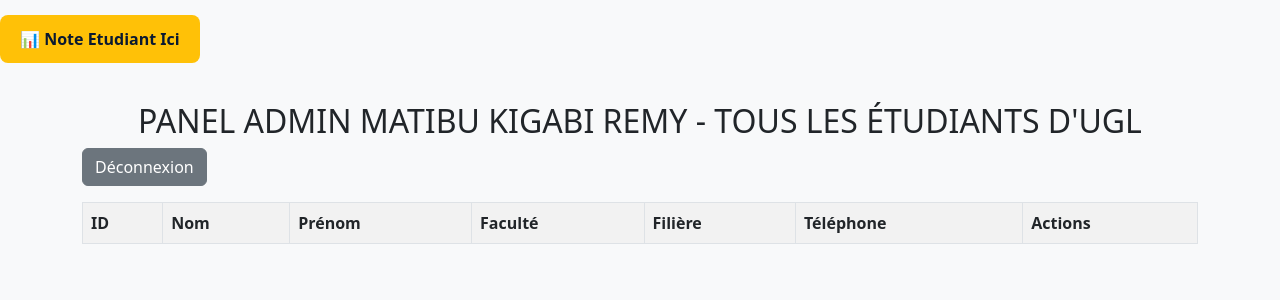
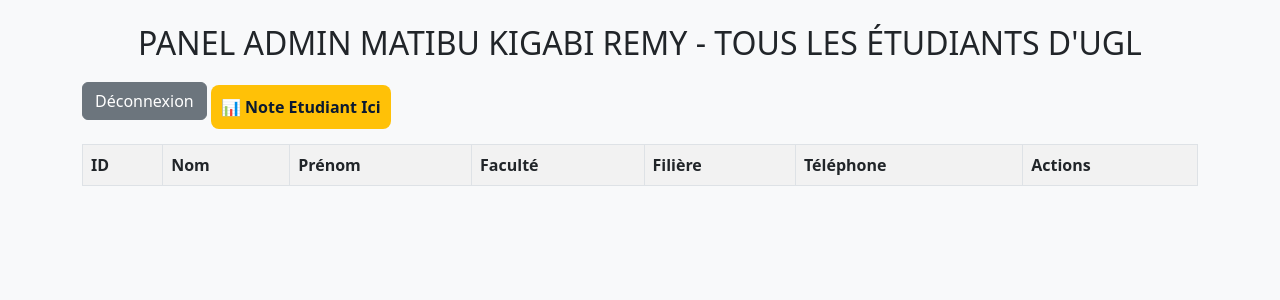
Before and after one commit to matiburemy-art/inscription-etudiant, a Flask app: page /admin_dashboard in a window 1280 px wide. Shown: the top 300 px of the page. Run offline with Flask 3, Linux system fonts and the light colour scheme; the visitor is signed in with stand-in values (Sample User, id 1); data comes from the database, SQL or seed files in the repository; lists and menus that the app fills with data are empty; some libraries are stand-ins or nearby versions.

Commit message:
Update admin_dashboard.html

```diff
--- a/templates/admin_dashboard.html
+++ b/templates/admin_dashboard.html
@@ -4,14 +4,14 @@
     <title>Admin - Etudiants</title>
     <link href="https://cdn.jsdelivr.net/npm/bootstrap@5.3.0/dist/css/bootstrap.min.css" rel="stylesheet">
 </head>
-<a href="/notes-etudiants" style="display:inline-block; background:#ffc107; color:#0a1931; padding:12px 20px; border-radius:8px; font-weight:bold; text-decoration:none; margin:15px 0;">
-          📊 Note Etudiant Ici
-</a>
+
 <body class="bg-light">
 <div class="container mt-4">
     <h2 class="text-center">PANEL ADMIN MATIBU KIGABI REMY - TOUS LES ÉTUDIANTS D'UGL</h2>
     <a href="/logout" class="btn btn-secondary mb-3">Déconnexion</a>
-    <table class="table table-bordered table-striped bg-white">
+    <a href="/notes-etudiants" style="display:inline-block; background:#ffc107; color:#0a1931; padding:10px 10px; border-radius:8px; font-weight:bold; text-decoration:none; margin:15px 0;">
+          📊 Note Etudiant Ici
+</a>    <table class="table table-bordered table-striped bg-white">
         <tr>
             <th>ID</th><th>Nom</th><th>Prénom</th><th>Faculté</th><th>Filière</th><th>Téléphone</th><th>Actions</th>
         </tr>
```
